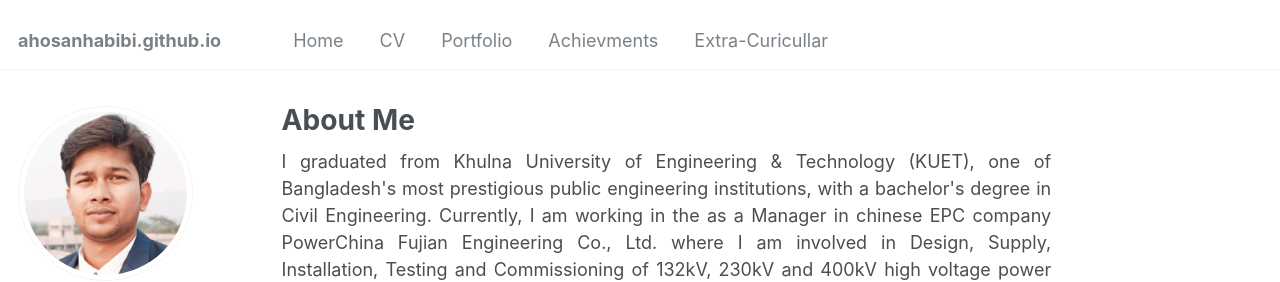
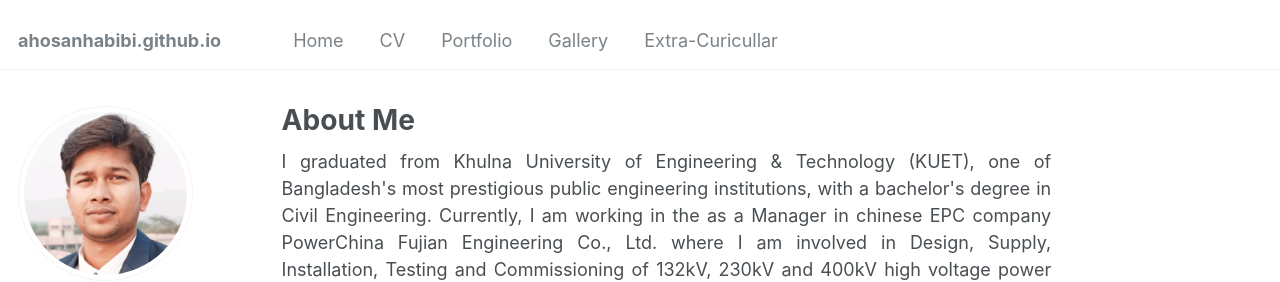
Before and after one commit to ahosanhabibi/ahosanhabibi.github.io, a Jekyll site: the page built from _pages/about.md, in a window 1280 px wide. Shown: the top 282 px of the page. Built offline with Jekyll 4.4.1, drawn with Linux system fonts in a browser that asks for light colours.

Commit message:
Update navigation.yml

```diff
--- a/_data/navigation.yml
+++ b/_data/navigation.yml
@@ -14,8 +14,8 @@ main:
   - title: "Portfolio"
     url: /portfolios/
 
-  - title: "Achievments"
-    url: /projects/
+  - title: "Gallery"
+    url: /gallery/
 
   - title: "Extra-Curicullar"
-    url: /affiliations/
+    url: /extracurri/
```
